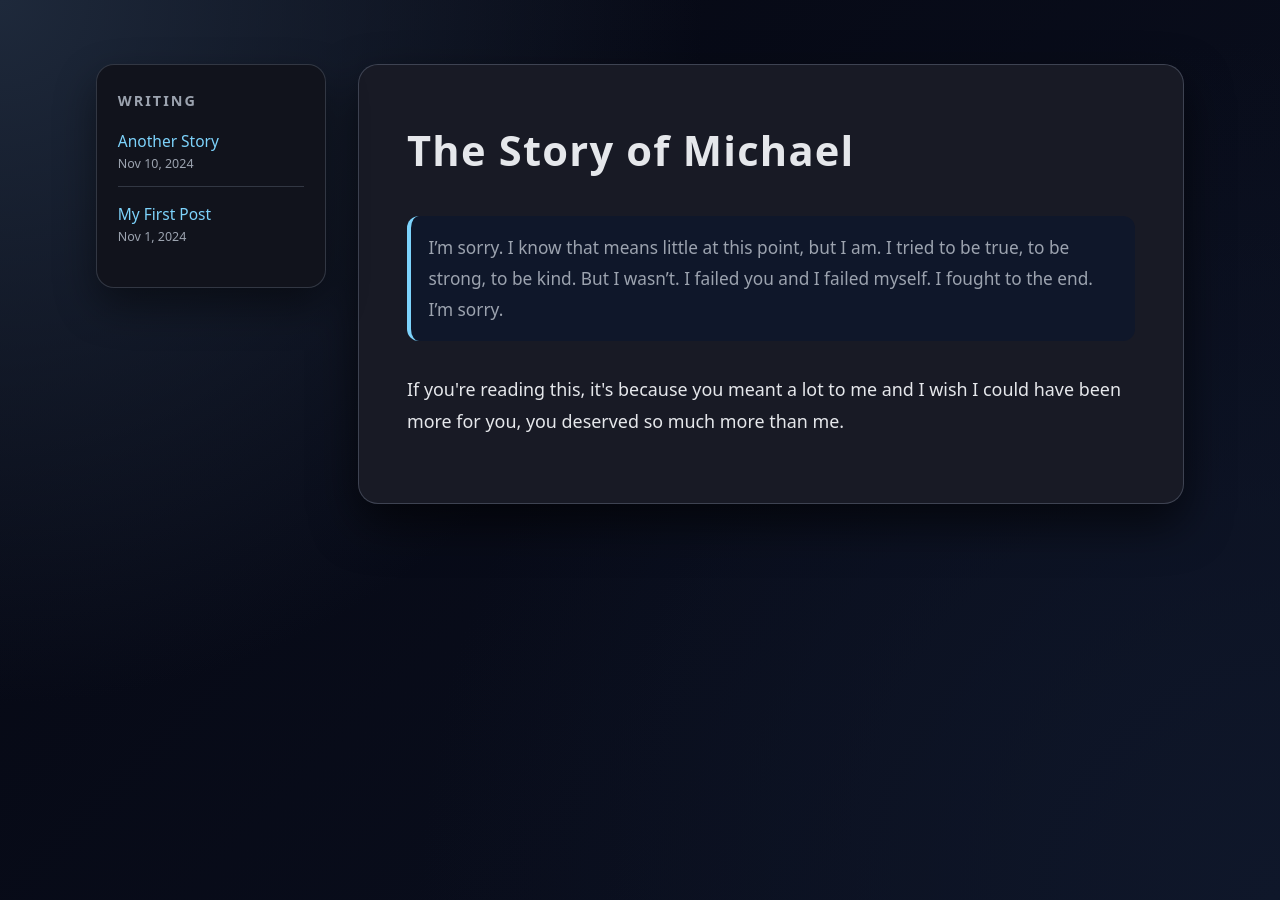
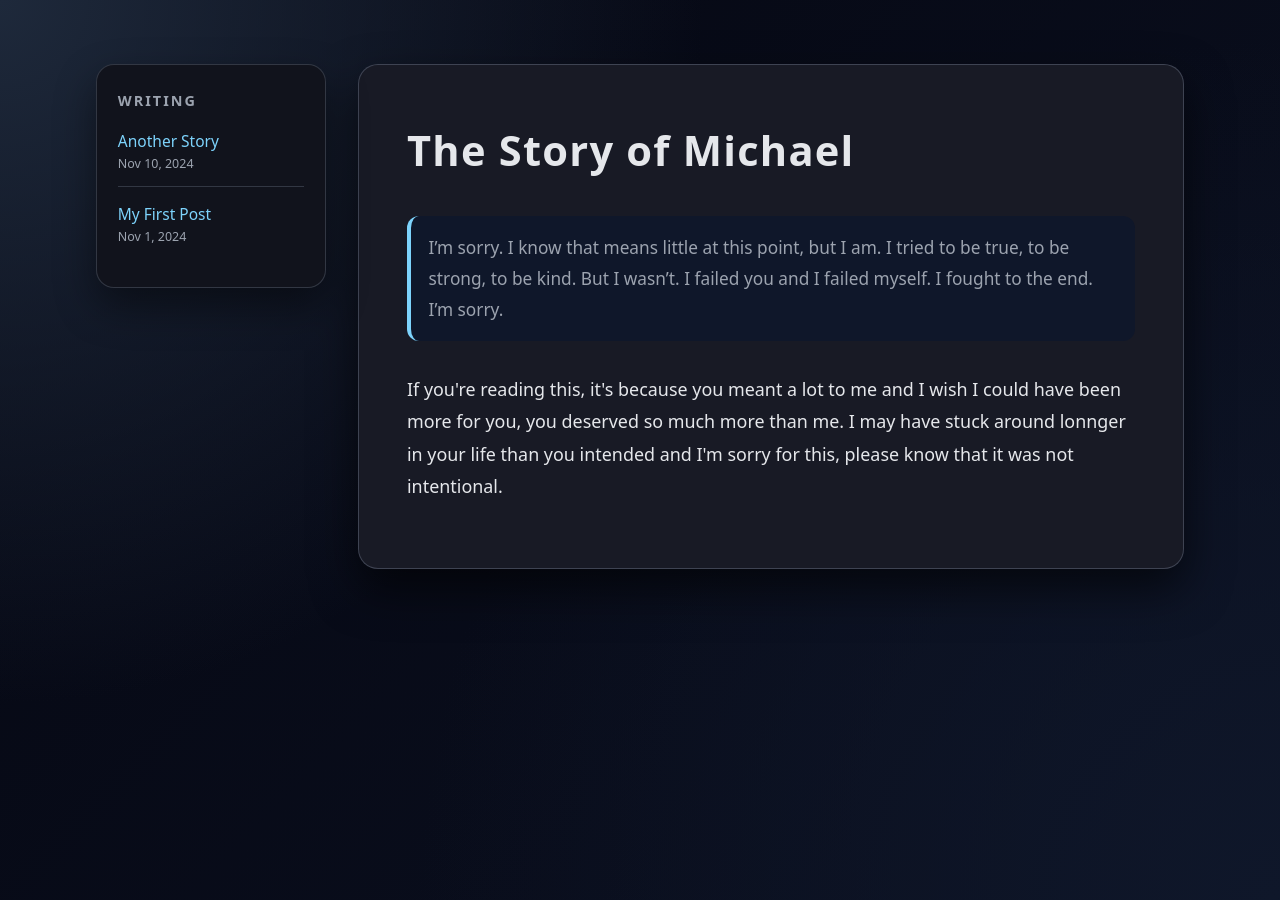
Before and after one commit to mbuckingham74/gigamike, a Jekyll site: the page built from index.md, in a window 1280 px wide. Built offline with Jekyll 4.4.1, drawn with Linux system fonts in a browser that asks for light colours.

Commit message:
Updated the welcome message

```diff
--- a/index.md
+++ b/index.md
@@ -9,5 +9,5 @@
 </p>
 
 <p>
-If you're reading this, it's because you meant a lot to me and I wish I could have been more for you, you deserved so much more than me.
+If you're reading this, it's because you meant a lot to me and I wish I could have been more for you, you deserved so much more than me. I may have stuck around lonnger in your life than you intended and I'm sorry for this, please know that it was not intentional.
 </p>
```
